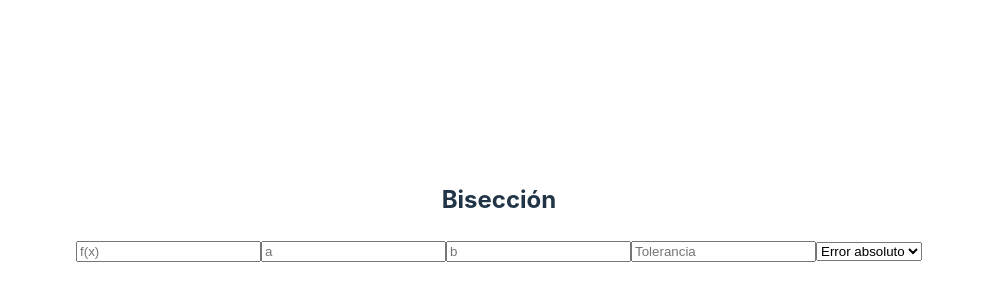
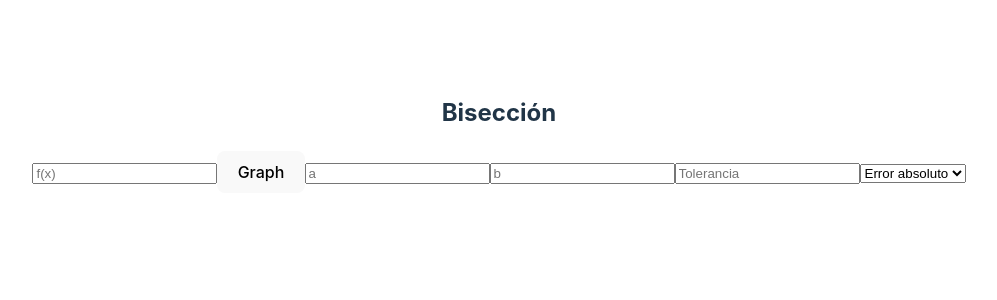
Before and after one commit to Castro-1/ANFront, a React (Vite) app: page /parte1/biseccion in a window 1280 px wide. Shown: the part 188-488 px from the top of the page, without its empty margins (141-1138 px from the left). Built offline with nearby package versions, Linux system fonts and the light colour scheme.

Commit message:
graficar función bisección

```diff
--- a/package.json
+++ b/package.json
@@ -10,7 +10,12 @@
     "preview": "vite preview"
   },
   "dependencies": {
+    "chart.js": "^4.4.0",
+    "d3": "^7.8.5",
+    "mathjs": "^11.11.2",
+    "prop-types": "^15.8.1",
     "react": "^18.2.0",
+    "react-chartjs-2": "^5.2.0",
     "react-dom": "^18.2.0",
     "react-router-dom": "^6.17.0"
   },
--- a/src/pages/parte1/biseccion.jsx
+++ b/src/pages/parte1/biseccion.jsx
@@ -1,9 +1,142 @@
-export default function Biseccion() {
+import { useState, useRef, useEffect } from "react";
+import {
+  Chart,
+  CategoryScale,
+  LinearScale,
+  LineController,
+  PointElement,
+  LineElement,
+  Title,
+} from "chart.js";
+import * as math from "mathjs";
+
+Chart.register(
+  CategoryScale,
+  LinearScale,
+  LineController,
+  PointElement,
+  LineElement,
+  Title
+);
+
+const Biseccion = () => {
+  const [fx, setFx] = useState("");
+  const chartRef = useRef(null);
+  const chartInstance = useRef(null);
+  const pointRadiusArray = useRef([]);
+
+  const parseFunction = (expression, minX, maxX, step) => {
+    console.log(expression);
+    if (expression.includes("ln")) {
+      console.log("enters");
+      expression = expression.replace(/ln\(([^)]+)\)/g, "log($1)*2.303");
+      console.log(expression);
+    }
+    const scope = { x: math.range(minX, maxX, step).toArray() };
+    const compiled = math.compile(expression);
+    return scope.x.map((x) => compiled.evaluate({ x }));
+  };
+
+  const graphFunction = () => {
+    if (!fx) {
+      alert("Please enter a function.");
+      return;
+    }
+
+    const minX = 0;
+    const maxX = 20;
+    const step = 0.1;
+
+    const data = {
+      labels: math.range(minX, maxX, step).toArray(),
+      datasets: [
+        {
+          label: fx,
+          data: parseFunction(fx, minX, maxX, step),
+          fill: true,
+          borderColor: "green",
+          pointRadius: pointRadiusArray.current,
+        },
+      ],
+    };
+
+    const options = {
+      scales: {
+        x: {
+          type: "linear",
+          position: "bottom",
+        },
+        y: {
+          type: "linear",
+          position: "left",
+        },
+      },
+      plugins: {
+        title: {
+          display: true,
+          text: "Bisección Chart",
+        },
+        tooltip: {
+          enabled: true,
+          custom: (tooltipModel) => {
+            const { body } = tooltipModel;
+            if (body) {
+              const [label] = body;
+              const [xValue, yValue] = label.lines[0].split(":");
+              return `(${xValue.trim()}, ${yValue.trim()})`;
+            }
+            return "";
+          },
+        },
+      },
+    };
+
+    if (chartInstance.current) {
+      chartInstance.current.destroy();
+    }
+
+    const ctx = chartRef.current;
+
+    pointRadiusArray.current = Array(data.labels.length).fill(0);
+
+    const chart = new Chart(ctx, {
+      type: "line",
+      data: data,
+      options: options,
+    });
+
+    chartInstance.current = chart;
+
+    ctx.onclick = (e) => {
+      const points = chart.getElementsAtEventForMode(e, "point", {
+        intersect: true,
+      });
+
+      if (points.length > 0) {
+        const pointIndex = points[0].index;
+        pointRadiusArray.current[pointIndex] =
+          pointRadiusArray.current[pointIndex] === 0 ? 3 : 0;
+        chart.update();
+      }
+    };
+  };
+
+  useEffect(() => {
+    if (chartInstance.current) {
+      chartInstance.current.destroy();
+    }
+  }, []);
+
   return (
     <div>
       <h2>Bisección</h2>
       <div>
-        <input placeholder="f(x)" />
+        <input
+          placeholder="f(x)"
+          value={fx}
+          onChange={(ev) => setFx(ev.target.value)}
+        />
+        <button onClick={() => graphFunction()}>Graph</button>
         <input placeholder="a" />
         <input placeholder="b" />
         <input placeholder="Tolerancia" />
@@ -12,6 +145,11 @@ export default function Biseccion() {
           <option value="relativo">Error relativo</option>
         </select>
       </div>
+      <div>
+        <canvas id="myChart" ref={chartRef}></canvas>
+      </div>
     </div>
   );
-}
+};
+
+export default Biseccion;
--- a/src/pages/parte3/lagrange.jsx
+++ b/src/pages/parte3/lagrange.jsx
@@ -1,3 +1,11 @@
 export default function Lagrange() {
-  return <div>Lagrange</div>;
+  return (
+    <div>
+      <h2>Lagrange</h2>
+      <div>
+        <input placeholder="f(x)" />
+        <input placeholder="x" />
+      </div>
+    </div>
+  );
 }
--- a/src/pages/parte3/newton.jsx
+++ b/src/pages/parte3/newton.jsx
@@ -1,3 +1,11 @@
-export default function Newton2(){
-    return <div>Newton 2</div>
+export default function Newton2() {
+  return (
+    <div>
+      <h2>Newton</h2>
+      <div>
+        <input placeholder="f(x)" />
+        <input placeholder="x" />
+      </div>
+    </div>
+  );
 }
--- a/src/pages/parte3/spline.jsx
+++ b/src/pages/parte3/spline.jsx
@@ -1,3 +1,11 @@
 export default function Spline() {
-  return <div>Spline</div>;
+  return (
+    <div>
+      <h2>Spline</h2>
+      <div>
+        <input placeholder="f(x)" />
+        <input placeholder="x" />
+      </div>
+    </div>
+  );
 }
--- a/src/pages/parte3/vandermonde.jsx
+++ b/src/pages/parte3/vandermonde.jsx
@@ -1,3 +1,11 @@
-export default function Vandermonde(){
-    return <div>Vandermonde</div>
+export default function Vandermonde() {
+  return (
+    <div>
+      <h2>Vandermonde</h2>
+      <div>
+        <input placeholder="f(x)" />
+        <input placeholder="x" />
+      </div>
+    </div>
+  );
 }
```
Also changed, not shown: 1 other file (tests, documents, lock files or other folders).
